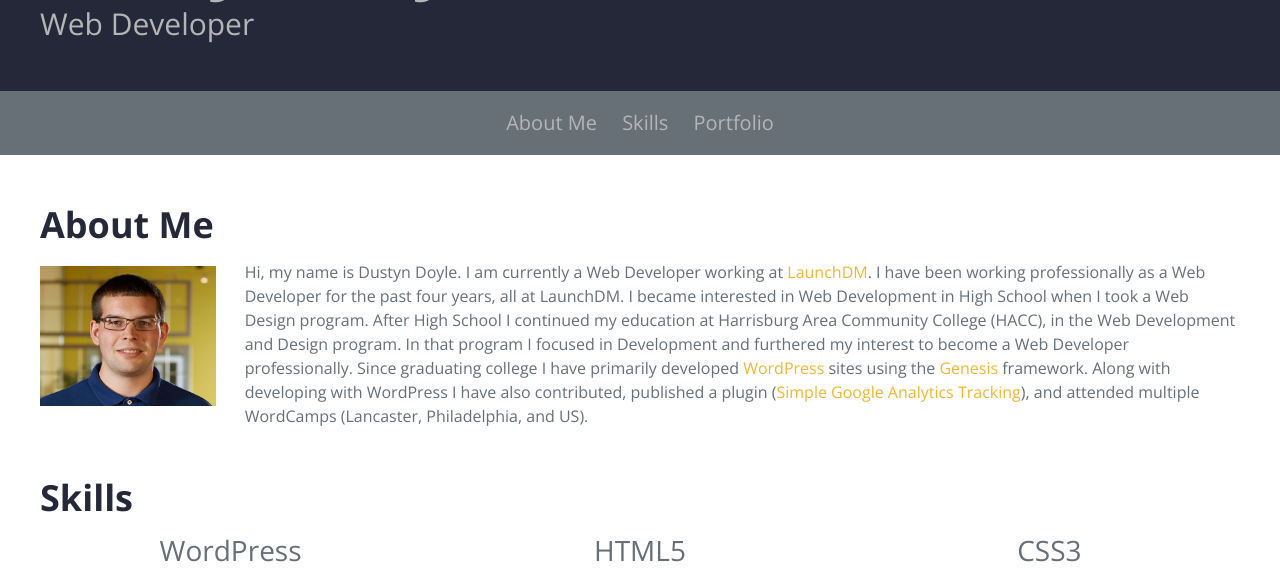
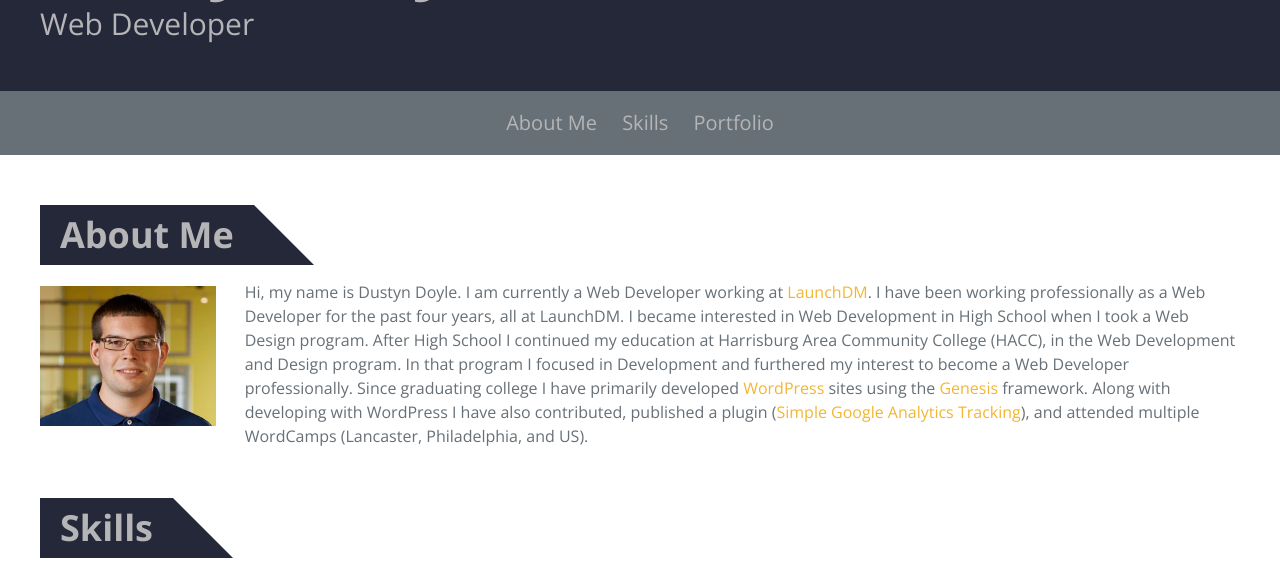
Before and after one commit to dustyndoyle/static-website, a website: page index.html in a window 1280 px wide. Shown: the part 163-733 px from the top of the page. Drawn offline with nearby package versions, Linux system fonts and the light colour scheme; files that its build step writes are made by us from their sources.

Commit message:
Add Section Heading backgrounds

```diff
--- a/index.html
+++ b/index.html
@@ -39,11 +39,13 @@
         <div class="container">
             <div class="twelve-columns">
                 <h2 class="section-heading" id="about">About Me</h2>
-                <div class="about-headshot">
-                    <img src="images/dustyn-headshot.png" alt="Dustyn Doyle Headshot" />
-                </div>
-                <div class="about-content">
-                    <p>Hi, my name is Dustyn Doyle. I am currently a Web Developer working at <a href="http://launchdm.com" target="_blank" rel="external">LaunchDM</a>. I have been working professionally as a Web Developer for the past four years, all at LaunchDM. I became interested in Web Development in High School when I took a Web Design program. After High School I continued my education at Harrisburg Area Community College (HACC), in the Web Development and Design program. In that program I focused in Development and furthered my interest to become a Web Developer professionally. Since graduating college I have primarily developed <a href="https://wordpress.org/" target="_blank" rel="external">WordPress</a> sites using the <a href="http://my.studiopress.com/themes/genesis/" target="_blank" rel="external">Genesis</a> framework. Along with developing with WordPress I have also contributed, published a plugin (<a href="https://wordpress.org/plugins/simple-google-analytics-tracking/" target="_blank">Simple Google Analytics Tracking</a>), and attended multiple WordCamps (Lancaster, Philadelphia, and US).</p>
+                <div class="about-container">
+                    <div class="about-headshot">
+                        <img src="images/dustyn-headshot.png" alt="Dustyn Doyle Headshot" />
+                    </div>
+                    <div class="about-content">
+                        <p>Hi, my name is Dustyn Doyle. I am currently a Web Developer working at <a href="http://launchdm.com" target="_blank" rel="external">LaunchDM</a>. I have been working professionally as a Web Developer for the past four years, all at LaunchDM. I became interested in Web Development in High School when I took a Web Design program. After High School I continued my education at Harrisburg Area Community College (HACC), in the Web Development and Design program. In that program I focused in Development and furthered my interest to become a Web Developer professionally. Since graduating college I have primarily developed <a href="https://wordpress.org/" target="_blank" rel="external">WordPress</a> sites using the <a href="http://my.studiopress.com/themes/genesis/" target="_blank" rel="external">Genesis</a> framework. Along with developing with WordPress I have also contributed, published a plugin (<a href="https://wordpress.org/plugins/simple-google-analytics-tracking/" target="_blank">Simple Google Analytics Tracking</a>), and attended multiple WordCamps (Lancaster, Philadelphia, and US).</p>
+                    </div>
                 </div>
             </div>
         </div>
--- a/resources/scss/supporting/global.scss
+++ b/resources/scss/supporting/global.scss
@@ -30,6 +30,26 @@ h2 {
     line-height: 40px;
     color: #252839;
     margin: 0 0 15px;
+
+    &.section-heading {
+        display: inline-block;
+        background: #252839;
+        color: #b5b5b7;
+        padding: 10px 20px;
+        position: relative;
+
+        &:after {
+            content: '';
+            position: absolute;
+            top: 0;
+            right: -60px;
+            width: 0;
+            height: 0;
+            border-top: 60px solid transparent;
+            border-left: 60px solid #252839;
+        }
+    }
+;
 }
 
 h3 {
```
